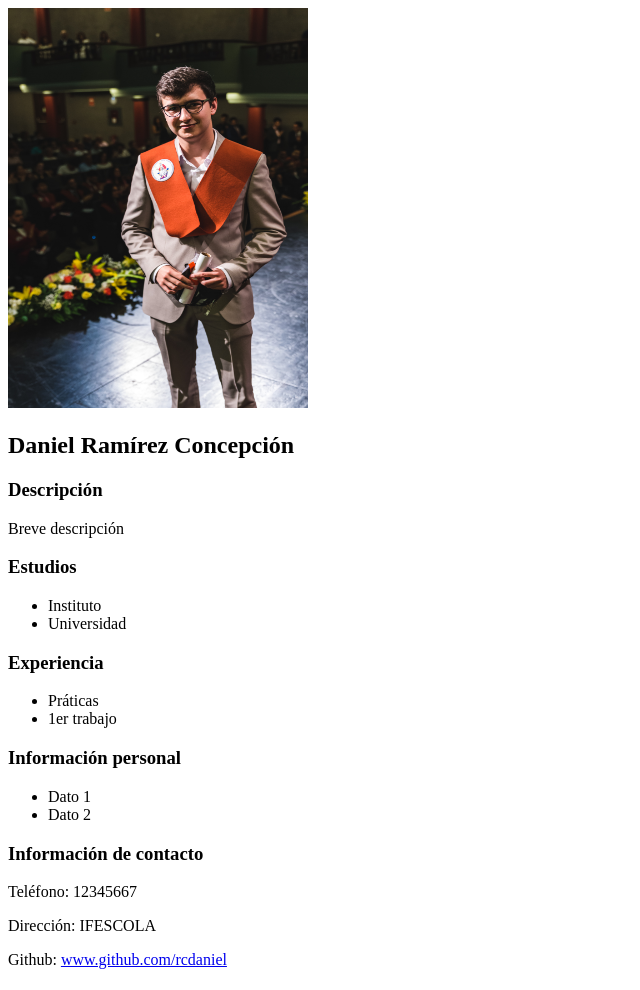
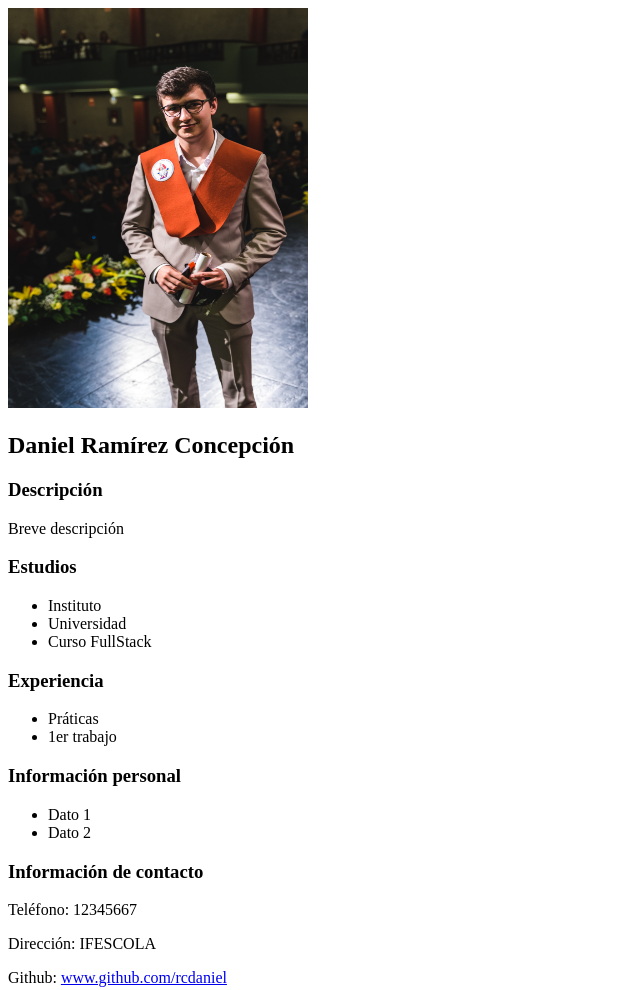
Before and after one commit to rcdaniel/cv-web, a plain HTML site: page index.html in a window 1280 px wide. Shown: the whole page, without its empty margins (0-640 px from the left). Drawn offline with Linux system fonts and the light colour scheme.

Commit message:
Cambio cv daniel

```diff
--- a/index.html
+++ b/index.html
@@ -15,6 +15,7 @@
         <ul id="l-estudios">
             <li>Instituto</li>
             <li>Universidad</li>
+            <li>Curso FullStack</li>
         </ul>
     </section>
 
```
